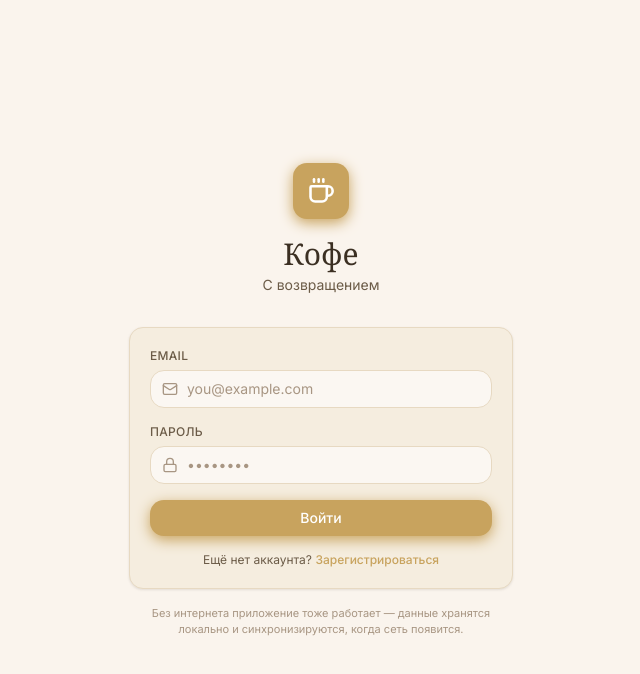
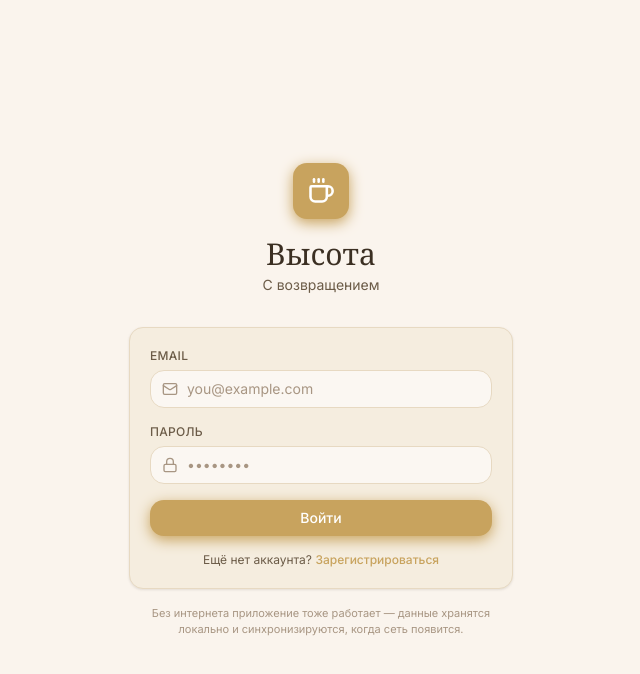
Before and after one commit to shadrinamariya13-jpg/vysota, a React (Vite) app: page /login in a window 1280 px wide. Shown: the top 674 px of the page, without its empty margins (319-959 px from the left). Built offline with nearby package versions, Linux system fonts and the light colour scheme; no server answers.

Commit message:
Rename: Кофе → Высота, base path /vysota/

```diff
--- a/index.html
+++ b/index.html
@@ -8,8 +8,8 @@
     <meta name="theme-color" content="#FAF4ED" />
     <meta name="apple-mobile-web-app-capable" content="yes" />
     <meta name="apple-mobile-web-app-status-bar-style" content="default" />
-    <meta name="apple-mobile-web-app-title" content="Кофе" />
-    <title>Кофе — таск-трекер</title>
+    <meta name="apple-mobile-web-app-title" content="Высота" />
+    <title>Высота — таск-трекер</title>
   </head>
   <body>
     <div id="root"></div>
--- a/public/404.html
+++ b/public/404.html
@@ -4,16 +4,16 @@
     <meta charset="UTF-8" />
     <meta name="viewport" content="width=device-width, initial-scale=1.0, viewport-fit=cover" />
     <meta name="theme-color" content="#FAF4ED" />
-    <title>Кофе — таск-трекер</title>
+    <title>Высота — таск-трекер</title>
     <script>
       // GitHub Pages SPA-фолбэк: при 404 редиректим на корень приложения
       // и в sessionStorage кладём оригинальный путь — App.jsx восстановит его
       // после загрузки React Router.
       (function () {
-        var base = '/kofe-tracker/'
+        var base = '/vysota/'
         var l = window.location
         sessionStorage.setItem(
-          'kofe-redirect',
+          'vysota-redirect',
           l.pathname + l.search + l.hash
         )
         l.replace(base)
--- a/src/App.jsx
+++ b/src/App.jsx
@@ -34,9 +34,9 @@ function AuthGate({ children }) {
 function RedirectRestorer() {
   const navigate = useNavigate()
   useEffect(() => {
-    const saved = sessionStorage.getItem('kofe-redirect')
+    const saved = sessionStorage.getItem('vysota-redirect')
     if (saved) {
-      sessionStorage.removeItem('kofe-redirect')
+      sessionStorage.removeItem('vysota-redirect')
       const base = import.meta.env.BASE_URL.replace(/\/$/, '')
       const rel = saved.startsWith(base) ? saved.slice(base.length) : saved
       if (rel && rel !== '/') navigate(rel, { replace: true })
--- a/src/components/Layout.jsx
+++ b/src/components/Layout.jsx
@@ -75,7 +75,7 @@ export default function Layout() {
             <Coffee className="w-5 h-5 text-white" strokeWidth={2.2} />
           </div>
           <div>
-            <div className="font-display text-xl text-coffee-dark leading-none">Кофе</div>
+            <div className="font-display text-xl text-coffee-dark leading-none">Высота</div>
             <div className="text-xs text-coffee-mid mt-1">таск-трекер</div>
           </div>
         </div>
@@ -157,7 +157,7 @@ export default function Layout() {
             <div className="w-8 h-8 rounded-xl2 bg-gold flex items-center justify-center">
               <Coffee className="w-4 h-4 text-white" strokeWidth={2.2} />
             </div>
-            <span className="font-display text-lg text-coffee-dark">Кофе</span>
+            <span className="font-display text-lg text-coffee-dark">Высота</span>
           </div>
           <div className="flex items-center gap-1.5">
             {cloudEnabled && user && <SyncStatus compact />}
--- a/src/lib/db.js
+++ b/src/lib/db.js
@@ -1,6 +1,6 @@
 import Dexie from 'dexie'
 
-export const db = new Dexie('kofe-tracker')
+export const db = new Dexie('vysota')
 
 // v1 — оригинальная схема
 db.version(1).stores({
--- a/src/lib/supabase.js
+++ b/src/lib/supabase.js
@@ -13,7 +13,7 @@ export const supabase = url && key
         persistSession: true,
         autoRefreshToken: true,
         detectSessionInUrl: true,
-        storageKey: 'kofe-auth',
+        storageKey: 'vysota-auth',
       },
     })
   : null
--- a/src/pages/Login.jsx
+++ b/src/pages/Login.jsx
@@ -44,7 +44,7 @@ export default function Login() {
           <div className="w-14 h-14 rounded-xl2 bg-gold flex items-center justify-center shadow-gold mb-4">
             <Coffee className="w-7 h-7 text-white" strokeWidth={2.2} />
           </div>
-          <h1 className="font-display text-3xl text-coffee-dark">Кофе</h1>
+          <h1 className="font-display text-3xl text-coffee-dark">Высота</h1>
           <p className="text-coffee-mid text-sm mt-1">
             {mode === 'signin' ? 'С возвращением' : 'Создайте аккаунт'}
           </p>
--- a/vite.config.js
+++ b/vite.config.js
@@ -14,9 +14,9 @@ export default defineConfig({
       registerType: 'autoUpdate',
       includeAssets: ['favicon.svg', 'apple-touch-icon.png'],
       manifest: {
-        name: 'Кофе — таск-трекер',
-        short_name: 'Кофе',
-        description: 'Личные и рабочие задачи в кофейных тонах',
+        name: 'Высота — таск-трекер',
+        short_name: 'Высота',
+        description: 'Личные и рабочие задачи. Взгляд на жизнь с высоты.',
         theme_color: '#FAF4ED',
         background_color: '#FAF4ED',
         display: 'standalone',
```
Also changed, not shown: src/lib/sync.js.
